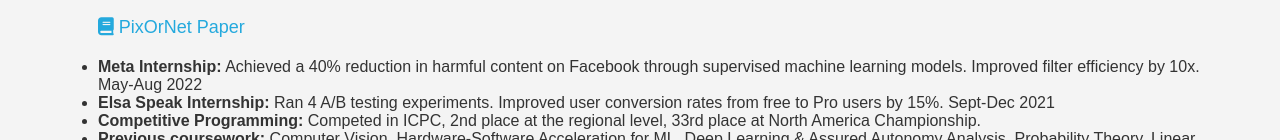
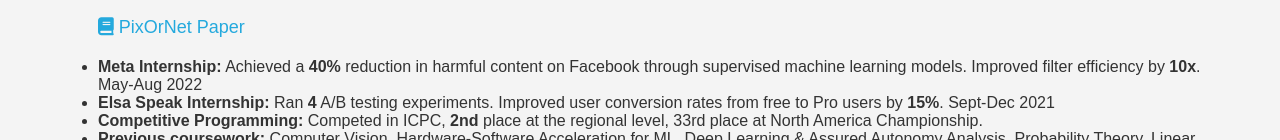
Before and after one commit to MaxSally/maxsally.github.io, a plain HTML site: page index.html in a window 1280 px wide. Shown: the part 660-800 px from the top of the page. Drawn offline with Linux system fonts and the light colour scheme.

Commit message:
highlightachievement

```diff
--- a/index.html
+++ b/index.html
@@ -82,9 +82,9 @@
     <ul>
         <li><strong>Master’s Research:</strong> <em>PixOrNet: Superpixel Learning for Fast Volume Visualization</em>, a novel method for fast volume visualization when users change the color and/or opacity transfer function. Submitted to IEEE TVCG and PacificVis 2025.</li>
         <a href="assets/pdf/paper/PixOrNet_TVCG.pdf" target="_blank"><i class="fas fa-book"></i> PixOrNet Paper</a>
-        <li><strong>Meta Internship:</strong> Achieved a 40% reduction in harmful content on Facebook through supervised machine learning models. Improved filter efficiency by 10x. May-Aug 2022</li>
-        <li><strong>Elsa Speak Internship:</strong> Ran 4 A/B testing experiments. Improved user conversion rates from free to Pro users by 15%. Sept-Dec 2021</li>
-        <li><strong>Competitive Programming:</strong> Competed in ICPC, 2nd place at the regional level, 33rd place at North America Championship.</li>
+        <li><strong>Meta Internship:</strong> Achieved a <strong>40%</strong> reduction in harmful content on Facebook through supervised machine learning models. Improved filter efficiency by <strong>10x</strong>. May-Aug 2022</li>
+        <li><strong>Elsa Speak Internship:</strong> Ran <strong>4</strong> A/B testing experiments. Improved user conversion rates from free to Pro users by <strong>15%</strong>. Sept-Dec 2021</li>
+        <li><strong>Competitive Programming:</strong> Competed in ICPC, <strong>2nd</strong> place at the regional level, 33rd place at North America Championship.</li>
         <li><strong>Previous coursework:</strong> Computer Vision, Hardware-Software Acceleration for ML, Deep Learning & Assured Autonomy Analysis, Probability Theory, Linear Programming, Intro to Data Mining, Intro to Deep Learning, Stochastic Process.</li>
         <li><strong>Teaching Assistant:</strong> Intro to AI, Calculus I</li>
     </ul>
```
